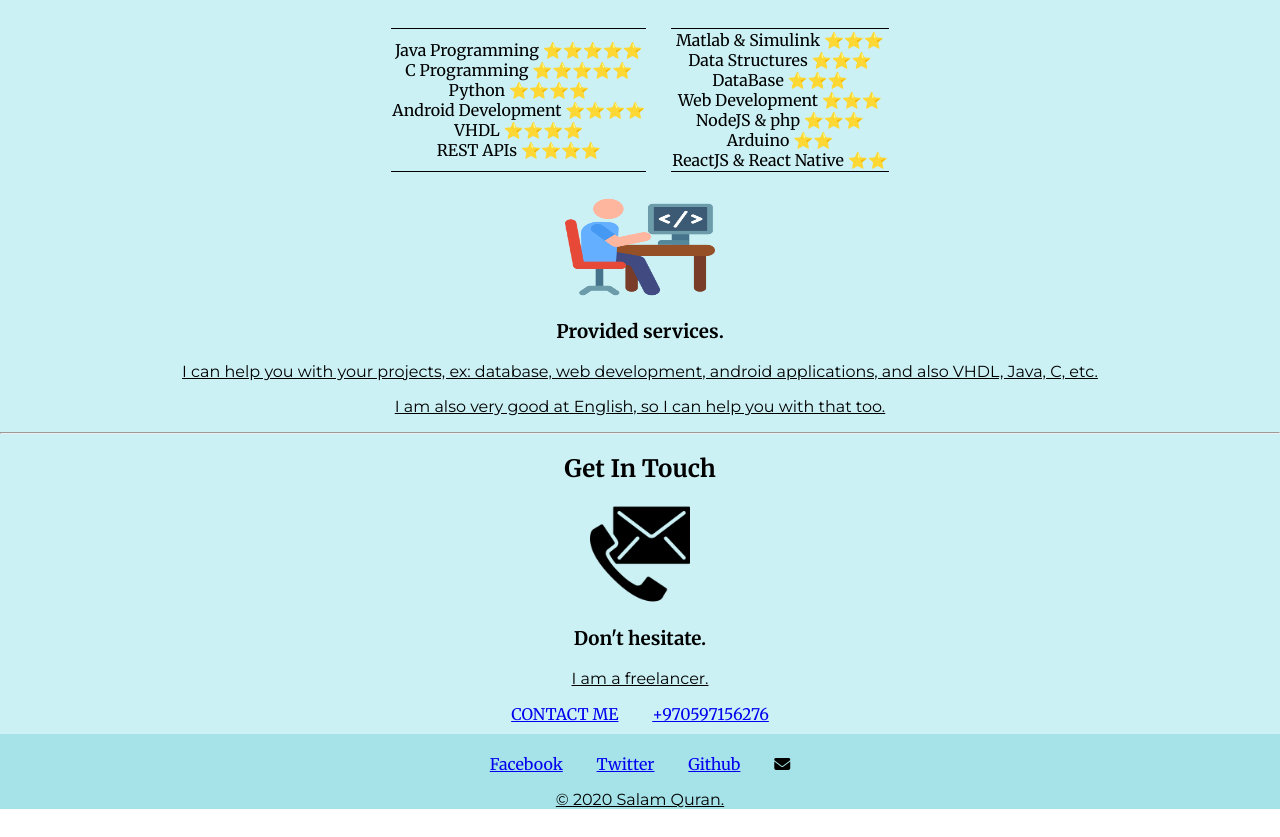
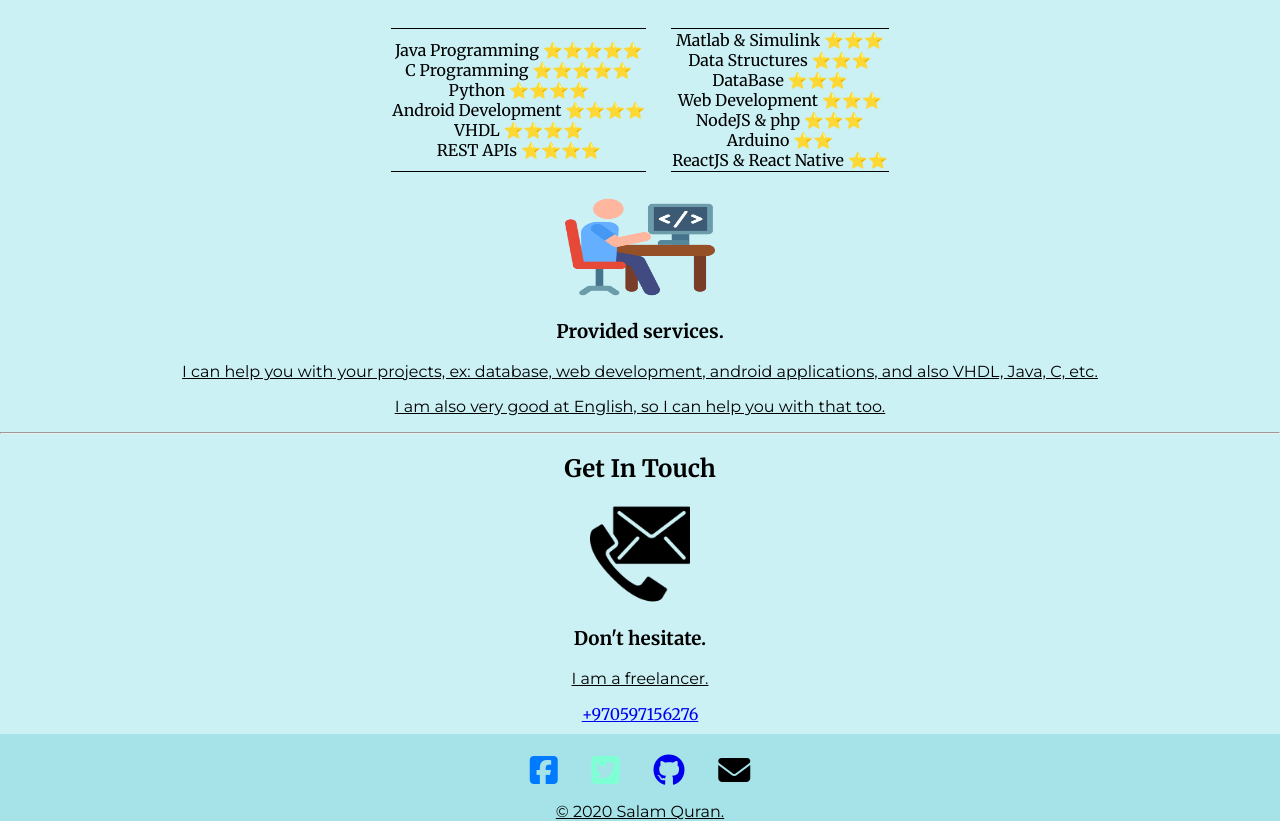
Before and after one commit to SE-SalamAQuran/SAQ, a plain HTML site: page index.html in a window 1280 px wide. Shown: the part 1367-2204 px from the top of the page. Drawn offline with Linux system fonts and the light colour scheme.

Commit message:
Another update on footer section

```diff
--- a/index.html
+++ b/index.html
@@ -57,7 +57,6 @@
       <img class="pic3" src="images/contact.png" alt="contact-icon">
       <h3>Don't hesitate.</h3>
       <p>I am a freelancer.</p>
-      <a class="btn" href="mailto:salamquraan789@gmail.com">CONTACT ME</a>
 
       <a href=”tel:+970597156276″>+970597156276</a>
      </div>
@@ -66,11 +65,16 @@
 
   <div class="bottom-container">
     <br>
-    <a class="footer-link" href="https://www.facebook.com/salam.adel.21/">Facebook</a>
-    <a class="footer-link" href="https://twitter.com/QuranSalam">Twitter</a>
-    <a class="footer-link" href="https://github.com/SE-SalamAQuran">Github</a>
+    <a class="footer-link" href="https://www.facebook.com/salam.adel.21/">
+            <i class="fab fa-facebook-square fa-2x" id="fb-icon"></i></a>
+
+
+        <a class="footer-link" href="https://twitter.com/QuranSalam">
+          <i class="fab fa-twitter-square fa-2x" id="tw-icon"></i></a>
+
+    <a class="footer-link" href="https://github.com/SE-SalamAQuran"><i class="fab fa-github fa-2x" id="gH-icon"></i></a>
     <a href="mailto:salamquraan789@gmail.com">
-            <i class="fas fa-envelope" id="mail-icon"></i></a>
+            <i class="fas fa-envelope fa-2x" id="mail-icon"></i></a>
         <br>
     <p>© 2020 Salam Quran.</p>
   </div>
```
